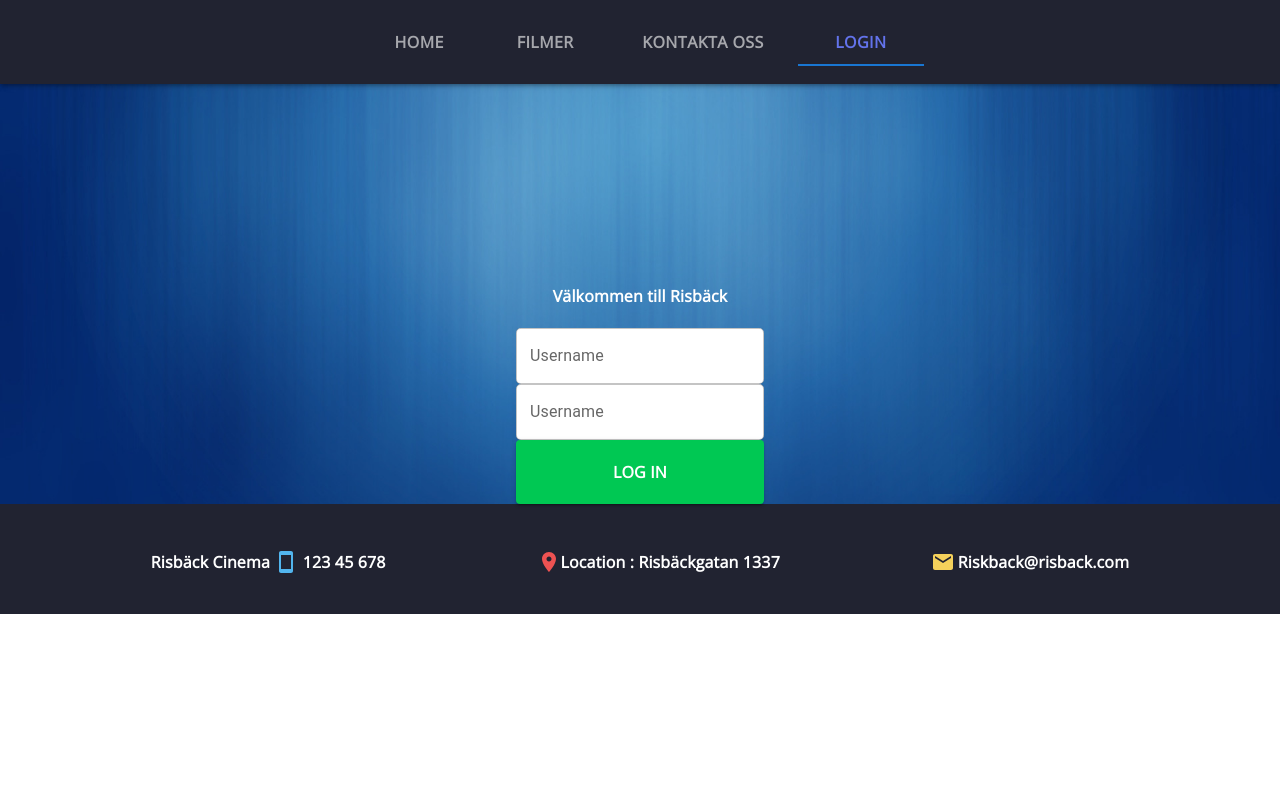
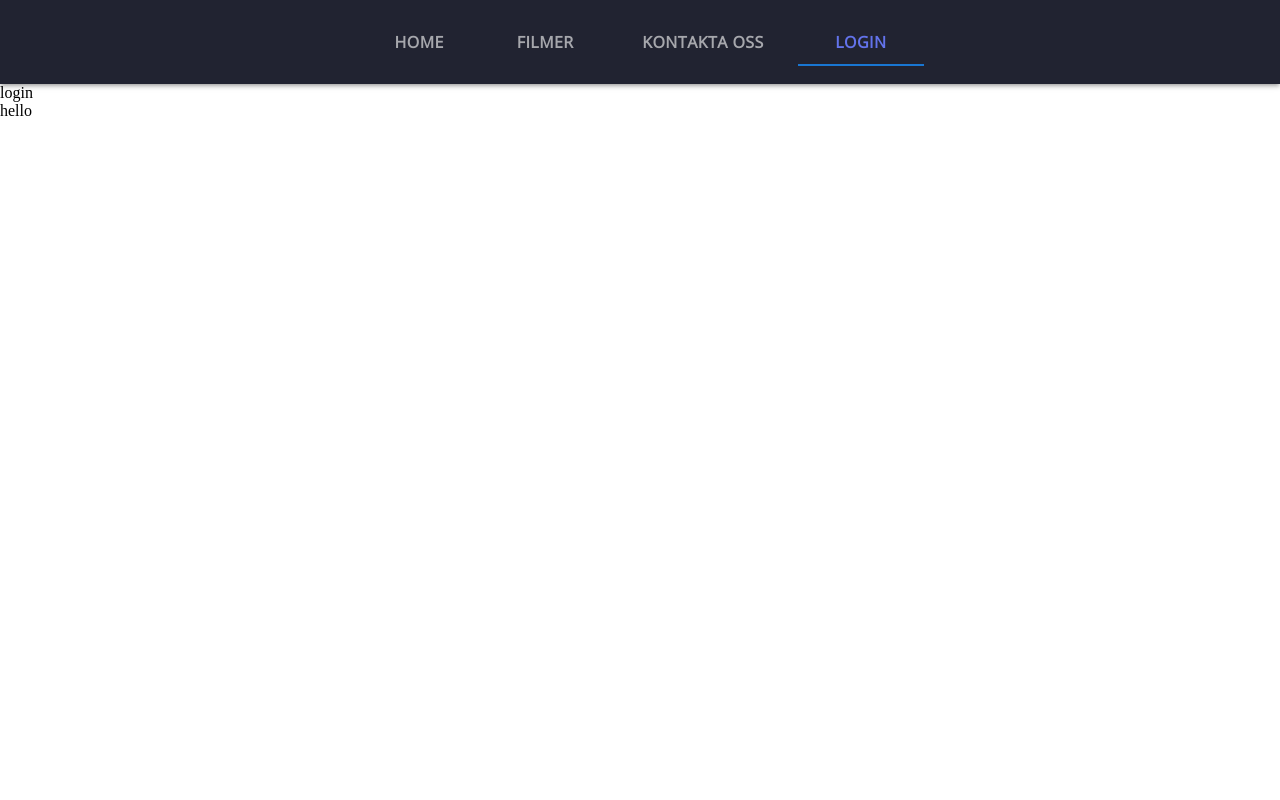
Before and after one commit to PontusVallgren/Kino-Cinema, a Next.js app: page /login in a window 1280 px wide. Shown: the top 800 px of the page. Built offline with nearby package versions, Linux system fonts and the light colour scheme.

Commit message:
added custom Btn

```diff
--- a/src/pages/login.tsx
+++ b/src/pages/login.tsx
@@ -1,50 +1,13 @@
-import { Box, FormControlLabel, FormGroup, TextField } from "@mui/material";
-import { NextPage } from "next";
-import React, { useState } from "react";
-import {
-  CenterHorizon,
-  CustomBtn,
-  CustomButton,
-  CustomText,
-} from "../components/CustomMUI/CustomUI";
-import classes from "../../styles/login.module.css";
+import { Box } from "@mui/material";
+import React from "react";
 
-const Login: NextPage = () => {
-  const [isMember, setIsNewMember] = useState<boolean>(true);
-
+const login = () => {
   return (
-    <div className="main">
-      {isMember ? (
-        <>
-          <CustomText className={classes.loginTitle}>
-            Välkommen till Risbäck
-          </CustomText>
-          <CenterHorizon component="form">
-            <FormGroup aria-label="position">
-              <TextField
-                id="outlined-basic"
-                label="Username"
-                className={classes.userInput}
-                color="info"
-              />
-              <TextField
-                id="outlined-basic"
-                label="Username"
-                className={classes.userInput}
-              />
-              <CustomBtn
-                btnText={"Log in"}
-                btnPadding={"20px"}
-                btnColor={"secondary"}
-              />
-            </FormGroup>
-          </CenterHorizon>
-        </>
-      ) : (
-        "no"
-      )}
+    <div>
+      login
+      <Box sx={{ height: "900px" }}>hello</Box>
     </div>
   );
 };
 
-export default Login;
+export default login;
--- a/styles/login.module.css
+++ /dev/null
@@ -1,10 +0,0 @@
-.userInput {
-    background-color: white;
-    border-radius: 5px;
-}
-
-.loginTitle {
-    text-align: center;
-    padding: 200px 0 20px 0;
-    font-size: 50px;
-}
```
